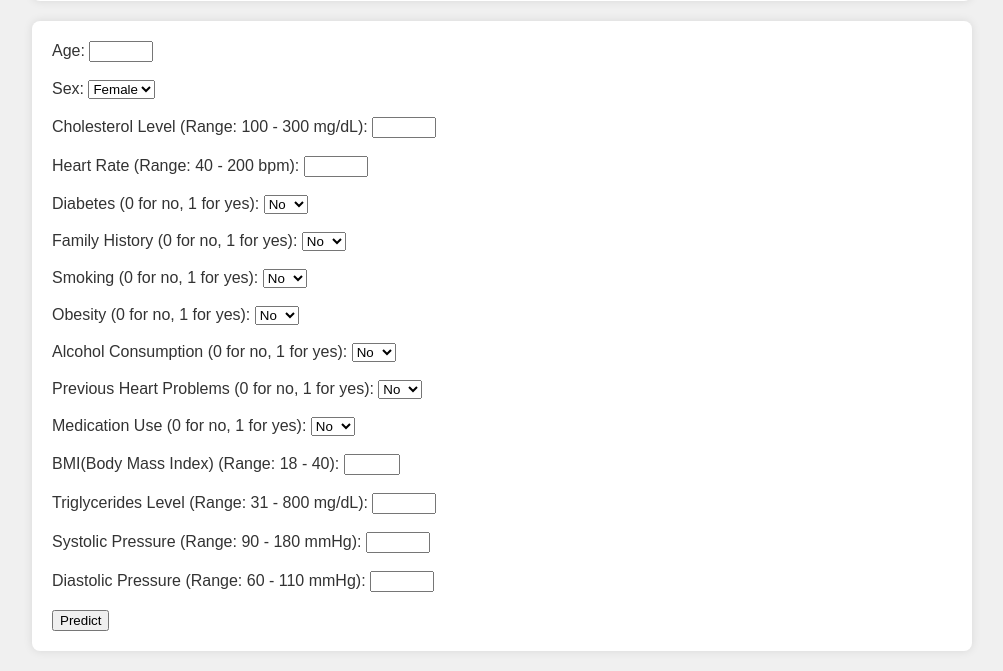
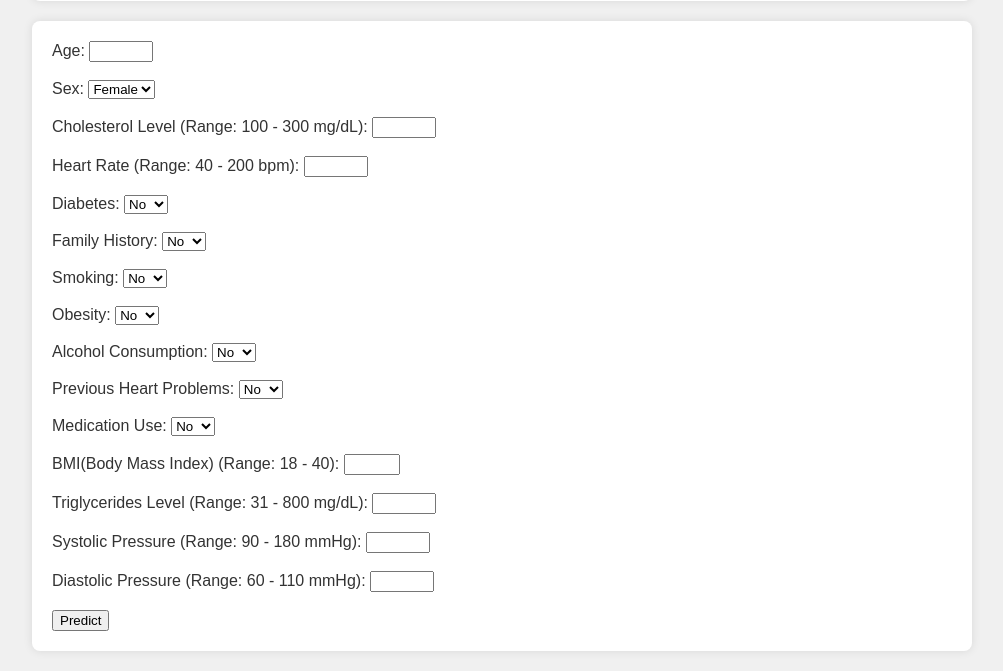
Before and after one commit to Arnawutu/Project4Group7, a Flask app: page / in a window 1280 px wide. Shown: the part 346-1017 px from the top of the page, without its empty margins (138-1141 px from the left). Run offline with Flask 3, Linux system fonts and the light colour scheme; parts of the project's set-up code (start-up, migrations or seed data) failed here and were passed over; some libraries are stand-ins or nearby versions.

Commit message:
update heart_attack.js & heart_attack.html

```diff
--- a/heart_attack.js
+++ b/heart_attack.js
@@ -17,7 +17,7 @@ function validateForm() {
   var diastolicPressure = document.getElementById("diastolic_pressure").value;
 
   // Perform validation for age
-  if (age < 0 || age > 150 || isNaN(age)) {
+  if (age < 0 || age > 130 || isNaN(age)) {
       alert("Please enter a valid age.");
       return false; // Prevent form submission
   }
--- a/templates/heart_attack.html
+++ b/templates/heart_attack.html
@@ -40,43 +40,43 @@
         <label for="heart_rate">Heart Rate (Range: 40 - 200 bpm):</label>
         <input type="number" id="heart_rate" name="heart_rate" required min="40" max="200"><br><br>
 
-        <label for="diabetes">Diabetes (0 for no, 1 for yes):</label>
+        <label for="diabetes">Diabetes:</label>
         <select id="diabetes" name="diabetes" required>
             <option value="0">No</option>
             <option value="1">Yes</option>
         </select><br><br>
 
-        <label for="family_history">Family History (0 for no, 1 for yes):</label>
+        <label for="family_history">Family History:</label>
         <select id="family_history" name="family_history" required>
             <option value="0">No</option>
             <option value="1">Yes</option>
         </select><br><br>
 
-        <label for="smoking">Smoking (0 for no, 1 for yes):</label>
+        <label for="smoking">Smoking:</label>
         <select id="smoking" name="smoking" required>
             <option value="0">No</option>
             <option value="1">Yes</option>
         </select><br><br>
 
-        <label for="obesity">Obesity (0 for no, 1 for yes):</label>
+        <label for="obesity">Obesity:</label>
         <select id="obesity" name="obesity" required>
             <option value="0">No</option>
             <option value="1">Yes</option>
         </select><br><br>
 
-        <label for="alcohol_consumption">Alcohol Consumption (0 for no, 1 for yes):</label>
+        <label for="alcohol_consumption">Alcohol Consumption:</label>
         <select id="alcohol_consumption" name="alcohol_consumption" required>
             <option value="0">No</option>
             <option value="1">Yes</option>
         </select><br><br>
 
-        <label for="previous_heart_problems">Previous Heart Problems (0 for no, 1 for yes):</label>
+        <label for="previous_heart_problems">Previous Heart Problems:</label>
         <select id="previous_heart_problems" name="previous_heart_problems" required>
             <option value="0">No</option>
             <option value="1">Yes</option>
         </select><br><br>
 
-        <label for="medication_use">Medication Use (0 for no, 1 for yes):</label>
+        <label for="medication_use">Medication Use:</label>
         <select id="medication_use" name="medication_use" required>
             <option value="0">No</option>
             <option value="1">Yes</option>
```
